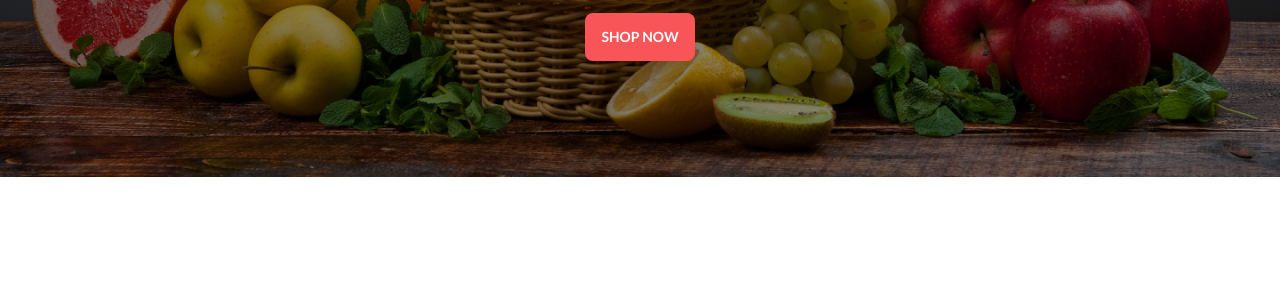
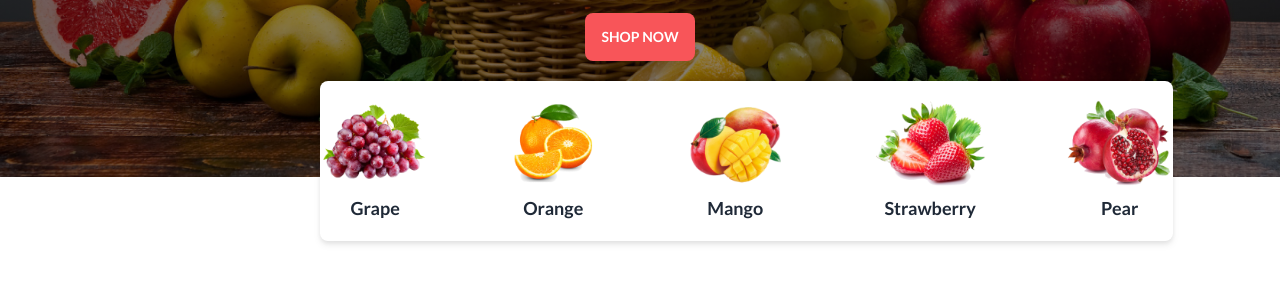
Before and after one commit to zubied-asif/fruit-burst, a plain HTML site: page index.html in a window 1280 px wide. Shown: the part 503-786 px from the top of the page. Drawn offline with nearby package versions, Linux system fonts and the light colour scheme; grey boxes are pictures that could not be loaded.

Commit message:
finished banner section and fixied some errors

```diff
--- a/index.html
+++ b/index.html
@@ -78,11 +78,13 @@
                         <a href="#"
                             class="px-2.5 py-2 text-gray-700 transition-colors duration-300 transform rounded-lg dark:text-gray-200 hover:bg-gray-100 dark:hover:bg-gray-700 md:mx-2">Home</a>
                         <a href="#"
-                            class="px-2.5 py-2 text-gray-700 transition-colors duration-300 transform rounded-lg dark:text-gray-200 hover:bg-gray-100 dark:hover:bg-gray-700 md:mx-2">About Us</a>
+                            class="px-2.5 py-2 text-gray-700 transition-colors duration-300 transform rounded-lg dark:text-gray-200 hover:bg-gray-100 dark:hover:bg-gray-700 md:mx-2">About
+                            Us</a>
                         <a href="#"
                             class="px-2.5 py-2 text-gray-700 transition-colors duration-300 transform rounded-lg dark:text-gray-200 hover:bg-gray-100 dark:hover:bg-gray-700 md:mx-2">Shop</a>
                         <a href="#"
-                            class="px-2.5 py-2 text-gray-700 transition-colors duration-300 transform rounded-lg dark:text-gray-200 hover:bg-gray-100 dark:hover:bg-gray-700 md:mx-2">All Fruits</a>
+                            class="px-2.5 py-2 text-gray-700 transition-colors duration-300 transform rounded-lg dark:text-gray-200 hover:bg-gray-100 dark:hover:bg-gray-700 md:mx-2">All
+                            Fruits</a>
                     </div>
 
                     <div class="relative mt-4 md:mt-0">
@@ -105,13 +107,12 @@
 
         <!-- slide section -->
         <section>
-            <div class="carousel w-full container mx-auto flex items-center">
+            <div class="carousel w-full container mx-auto flex items-center relative">
                 <div id="slide1" class="carousel-item relative w-full">
 
                     <div class="  w-full bg-no-repeat bg-cover h-[65vh]  "
                         style="background-image: linear-gradient(rgba(0,0,0,0.6), rgba(0,0,0,0.4)), url(images/banner1.png);">
-                        <div
-                            class="text-white flex flex-col justify-ceter items-center align-  h-full my-auto">
+                        <div class="text-white flex flex-col justify-ceter items-center align-  h-full my-auto">
 
                             <div class="text-center my-44">
                                 <div class="text-6xl font-extrabold mb-6 ">
@@ -187,6 +188,21 @@
                     </div>
                 </div>
             </div>
+            <div
+                class="bg-white container mx-auto w-2/3 items-center flex justify-center gap-20 h-[20vh] rounded-lg absolute -mt-24 left-80 text-center drop-shadow-md">
+                <div><img src="./images/fruit1.png" alt="">
+                <h1 class="font-semibold text-lg pt-2">Grape</h1></div>
+                <div><img src="./images/fruit2.png" alt="">
+                <h1 class="font-semibold text-lg pt-2">Orange</h1></div>
+                <div><img src="./images/fruit3.png" alt="">
+                <h1 class="font-semibold text-lg pt-2">Mango</h1></div>
+                <div><img src="./images/fruit4.png" alt="">
+                <h1 class="font-semibold text-lg pt-2" >Strawberry</h1></div>
+                <div><img src="./images/fruit5.png" alt="">
+                <h1 class="font-semibold text-lg pt-2">Pear</h1></div>
+
+            </div>
+            </div>
 
         </section>
 
```
